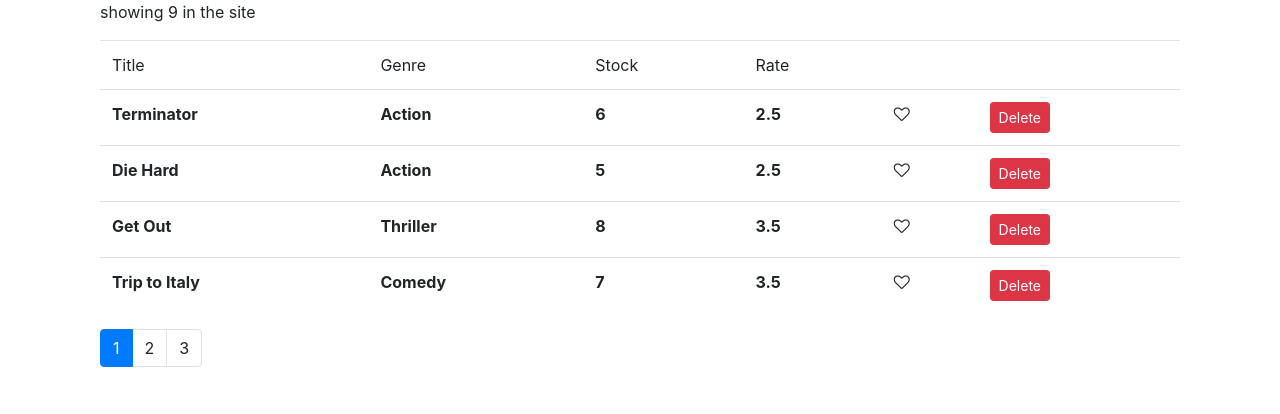
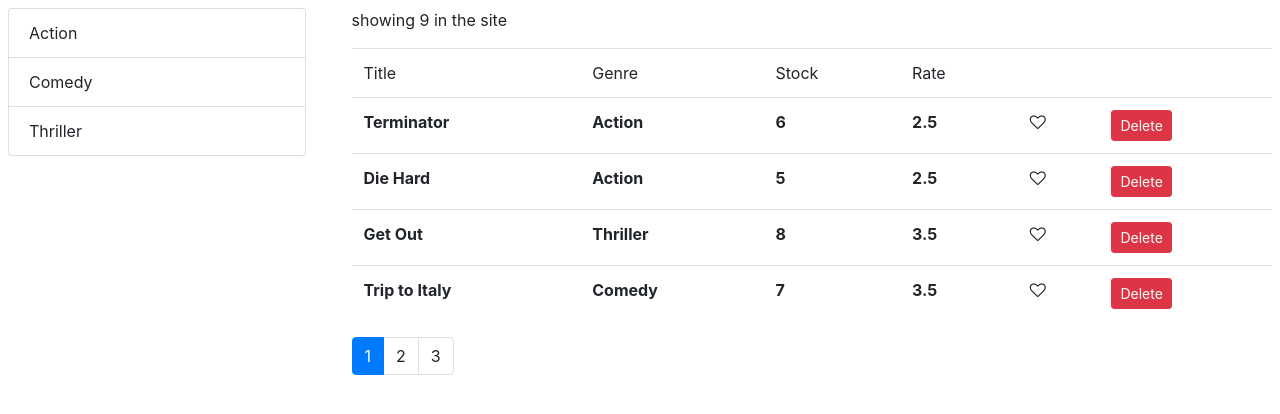
Before and after one commit to Ngeti258/Cinema-site, a React (Create React App) app: page / in a window 1280 px wide. Shown: the top 414 px of the page. Built offline with nearby package versions, Linux system fonts and the light colour scheme.

Commit message:
added the list group sorting function

```diff
--- a/src/components/common/listgroup.jsx
+++ b/src/components/common/listgroup.jsx
@@ -1,13 +1,32 @@
 import React from 'react'
 
-const ListGroup = () => {
+const ListGroup = props => {
+    const {textProperty,
+        valueProperty,
+        items,
+        onItemSelected,
+        selectedItem
+    } = props;
     return (
         <div>
             <ul className="list-group">
-                <li className="list-group-item">{}</li>
+                {items.map(item=>
+                <li onClick={()=>onItemSelected(item)}
+                key={item[valueProperty]}
+                className={item===selectedItem?
+                    "list-group-item active":
+                     "list-group-item"}
+                >
+                {item[textProperty]}
+                </li>
+)}
             </ul>
         </div>
       );
+};
+ListGroup.defaultProps ={
+    textProperty:'name',
+    valueProperty:'_id'
 }
 
 export default ListGroup;
--- a/src/components/movies.jsx
+++ b/src/components/movies.jsx
@@ -8,10 +8,13 @@ import { getGenres } from '../services/fakeGenreService';
 import ListGroup from './common/listgroup';
 class Movies extends Component {
     state = {
-        movies:getMovies(),
+        movies:[],
         pageSize:4,
         currentPage:1,
-        movieGenre:getGenres()
+        genres:[]
+     }
+     componentDidMount(){
+        this.setState({movies:getMovies(),genres:getGenres() })
      }
      handleDelete=(movie)=>{
         let movies=this.state.movies.filter(m=>m._id!==movie._id)
@@ -24,26 +27,34 @@ class Movies extends Component {
        movies[index].liked = ! movies[index].liked
        this.setState({movies})
      }
-     handlePageChange=(page)=>{
+     handlePageChange=page=>{
         this.setState({currentPage:page})
-
+     }
+     handleGenreSelected=genre=>{
+        this.setState({selectedGenre:genre})
      }
 
-
-
-
     render() {
-        let { length:count }=this.state.movies
-        const {pageSize,currentPage,movies:allMovies}=this.state
+        const { length:count }=this.state.movies
+        const {pageSize,currentPage,selectedGenre,movies:allMovies}=this.state
         if (count === 0)
         return <p>there are no movies in the database.</p>
-        const movies = paginate(allMovies,currentPage,pageSize)
+        const filtered = selectedGenre
+        ? allMovies.filter
+        (m=>m.genre._id === selectedGenre._id):allMovies
+        const movies = paginate(filtered,currentPage,pageSize)
         return (
-            <main className='container'>
-            <div className="col-2"></div>
-            <div className="col">
-            <p>showing {count} in the site</p>
-            <listGroup  onClick={this.handleListGroup}/>
+            <div>
+            <div className="row">
+            <div className="col-3 m-2">
+            <ListGroup
+            items={this.state.genres}
+            onItemSelected={this.handleGenreSelected}
+            selectedItem={this.state.selectedGenre}
+            />
+            </div>
+            <div className="col m-2">
+            <p>showing {filtered.length} in the site</p>
             <table className="table">
                 <thead>
                     <tr>
@@ -72,13 +83,14 @@ class Movies extends Component {
             </table>
 
             <Pagination
-             itemsCount={count}
+             itemsCount={filtered.length}
              pageSize={pageSize}
              currentPage={currentPage}
              onPageChange={this.handlePageChange}/>
                 </div>
+            </div>
 
-            </main>
+            </div>
         );
     }
 }
```
